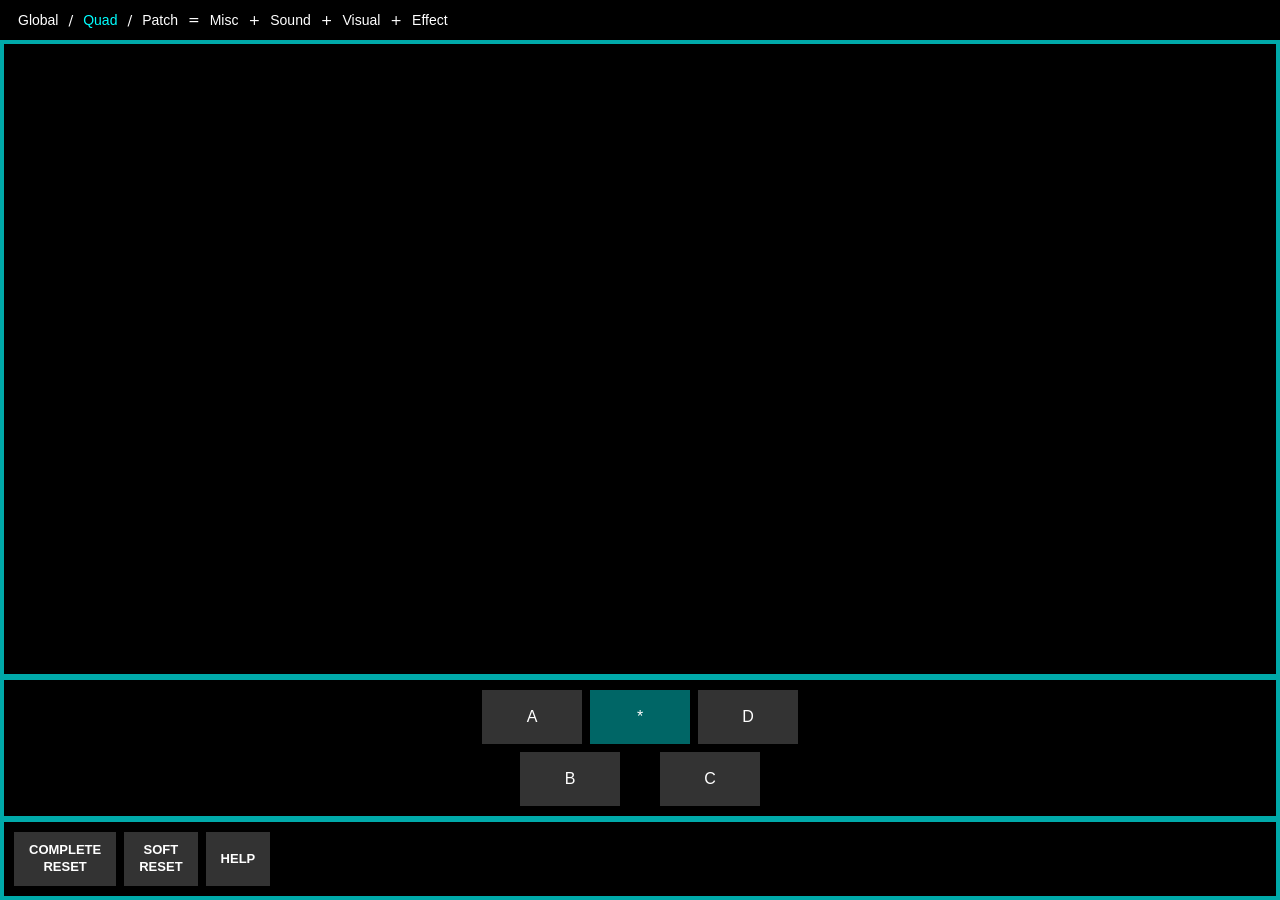
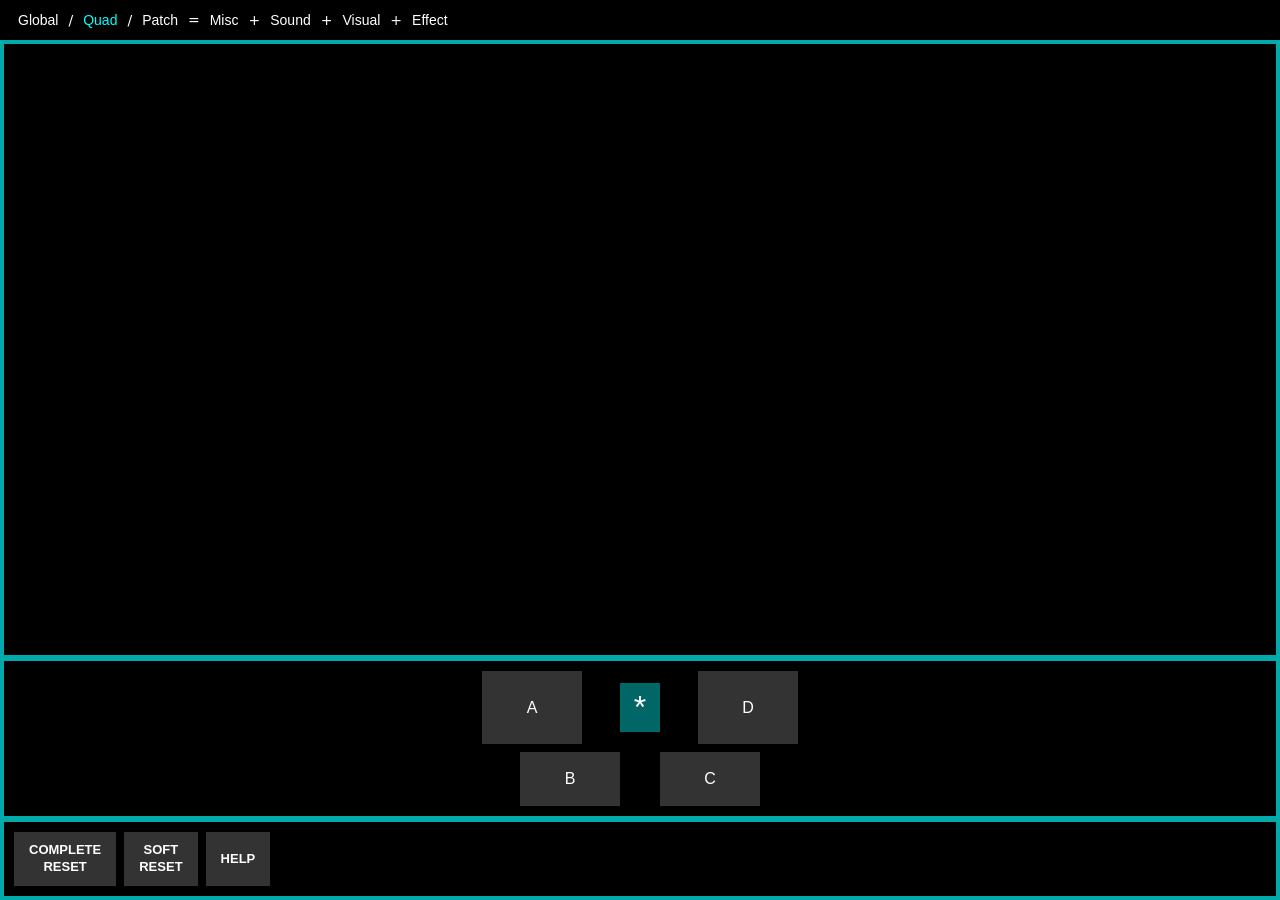

more effect parameter layout

--- a/kit/webui/style.css
+++ b/kit/webui/style.css
@@ -124,6 +124,13 @@ body {
     gap: 40px;
 }
 
+.patch-btn[data-patch="*"] {
+    padding: 6px 12px;
+    min-width: 40px;
+    margin: 12px 30px;
+    font-size: 32px;
+}
+
 .patch-btn.active {
     background: var(--highlight);
 }
@@ -290,4 +297,56 @@ body {
 
 .param-toggle {
     padding: 2px 8px;
+}
+
+.effect-main-row {
+    padding-left: 0;
+}
+
+.effect-toggle {
+    display: flex;
+    align-items: center;
+    padding: 2px 10px;
+    background: #000;
+    color: #fff;
+    border: none;
+    cursor: pointer;
+    text-align: left;
+    flex: 1;
+}
+
+.effect-toggle:hover {
+    background: #222;
+}
+
+.effect-symbol {
+    font-weight: bold;
+    margin-right: 8px;
+    min-width: 12px;
+}
+
+.effect-label {
+    flex: 1;
+}
+
+.effect-toggle-enabled .effect-label {
+    color: #0f0;
+}
+
+.effect-toggle-disabled .effect-label {
+    color: #f00;
+}
+
+.effect-sub-param {
+    padding-left: 20px;
+    border-left: 3px solid #0aa;
+    margin-left: 10px;
+}
+
+.effect-name-enabled {
+    color: #0f0;
+}
+
+.effect-name-disabled {
+    color: #f00;
 }
